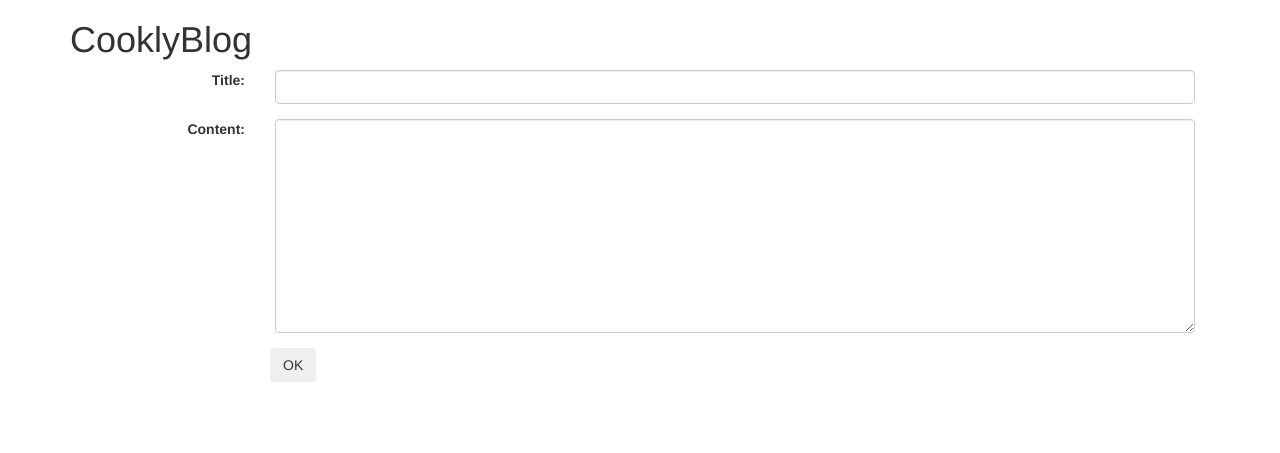
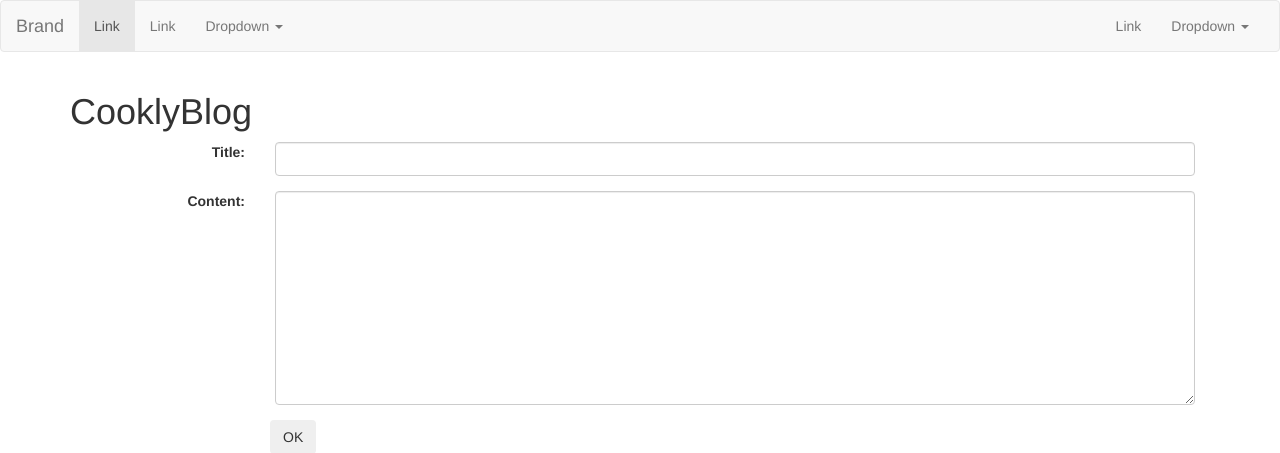
Before and after one commit to wattcookly/cooklyblog, a Django app: page / in a window 1280 px wide. Shown: the top 453 px of the page. Run offline with Django 3.2, Linux system fonts and the light colour scheme; data that the repository does not hold is empty; some libraries are stand-ins or nearby versions.

Commit message:
add nav bar

```diff
--- a/cooklyblog/templates/index.html
+++ b/cooklyblog/templates/index.html
@@ -11,6 +11,54 @@
 </head>
 <body>
 
+<nav class="navbar navbar-default">
+  <div class="container-fluid">
+    <!-- Brand and toggle get grouped for better mobile display -->
+    <div class="navbar-header">
+      <button type="button" class="navbar-toggle collapsed" data-toggle="collapse" data-target="#bs-example-navbar-collapse-1" aria-expanded="false">
+        <span class="sr-only">Toggle navigation</span>
+        <span class="icon-bar"></span>
+        <span class="icon-bar"></span>
+        <span class="icon-bar"></span>
+      </button>
+      <a class="navbar-brand" href="#">Brand</a>
+    </div>
+
+    <!-- Collect the nav links, forms, and other content for toggling -->
+    <div class="collapse navbar-collapse" id="bs-example-navbar-collapse-1">
+      <ul class="nav navbar-nav">
+        <li class="active"><a href="#">Link <span class="sr-only">(current)</span></a></li>
+        <li><a href="#">Link</a></li>
+        <li class="dropdown">
+          <a href="#" class="dropdown-toggle" data-toggle="dropdown" role="button" aria-haspopup="true" aria-expanded="false">Dropdown <span class="caret"></span></a>
+          <ul class="dropdown-menu">
+            <li><a href="#">Action</a></li>
+            <li><a href="#">Another action</a></li>
+            <li><a href="#">Something else here</a></li>
+            <li role="separator" class="divider"></li>
+            <li><a href="#">Separated link</a></li>
+            <li role="separator" class="divider"></li>
+            <li><a href="#">One more separated link</a></li>
+          </ul>
+        </li>
+      </ul>
+      <ul class="nav navbar-nav navbar-right">
+        <li><a href="#">Link</a></li>
+        <li class="dropdown">
+          <a href="#" class="dropdown-toggle" data-toggle="dropdown" role="button" aria-haspopup="true" aria-expanded="false">Dropdown <span class="caret"></span></a>
+          <ul class="dropdown-menu">
+            <li><a href="#">Action</a></li>
+            <li><a href="#">Another action</a></li>
+            <li><a href="#">Something else here</a></li>
+            <li role="separator" class="divider"></li>
+            <li><a href="#">Separated link</a></li>
+          </ul>
+        </li>
+      </ul>
+    </div><!-- /.navbar-collapse -->
+  </div><!-- /.container-fluid -->
+</nav>
+
 <div class="container">
     <h1>CooklyBlog</h1>
 
@@ -23,7 +71,6 @@
             <div class="panel-body">
                 <p>
                     {{blog.content}}
-
                 </p>
             </div>
             <div class="panel-footer">
```
